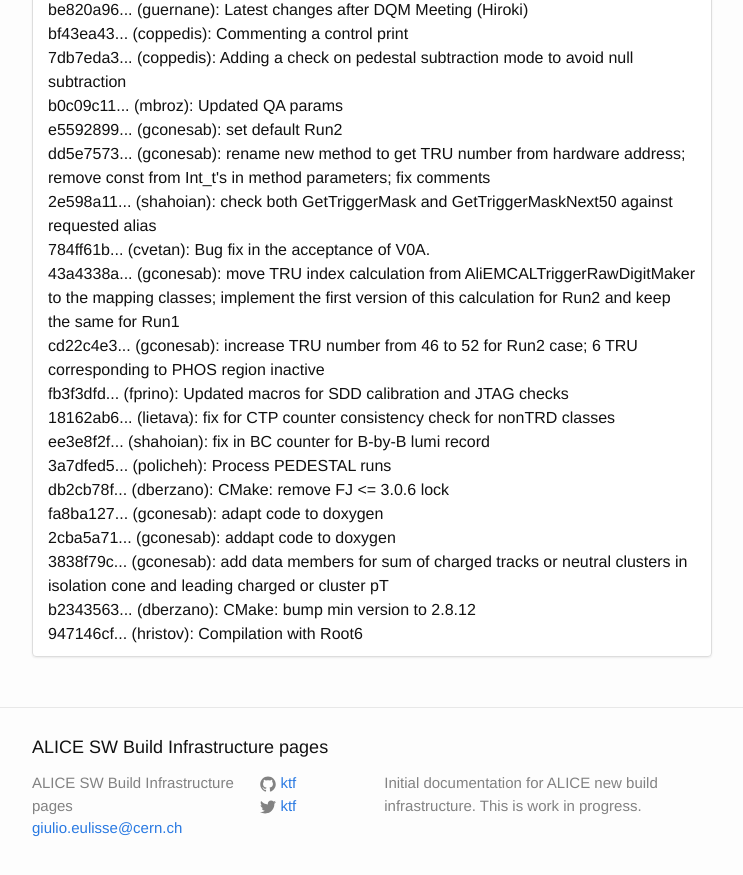
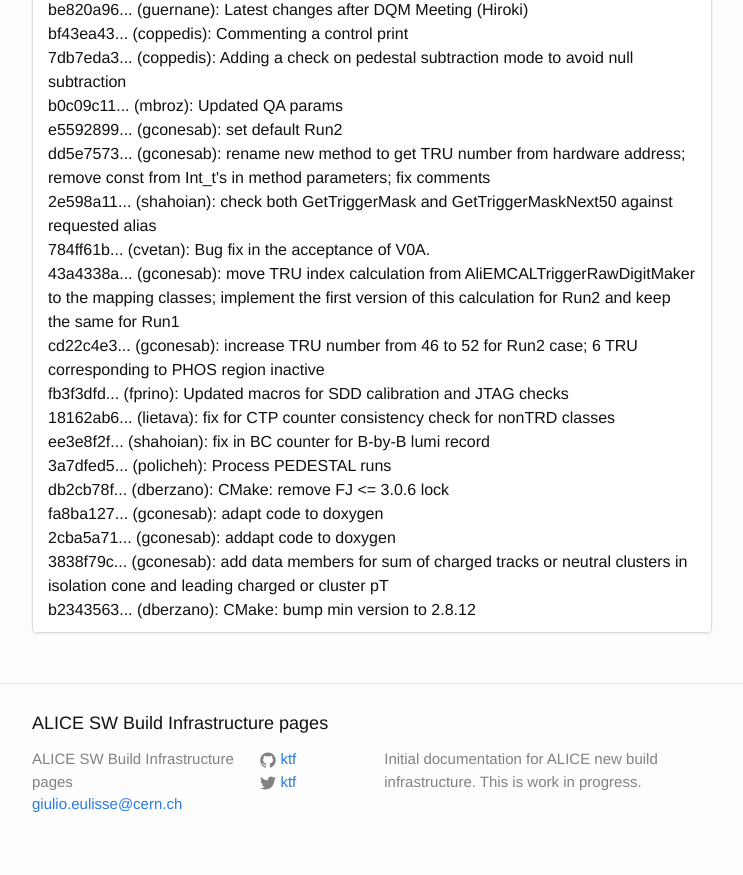
Before and after one commit to alisw/alisw.github.io, a Jekyll site: the page built from index.html, in a window 1280 px wide and 900 px high, scrolled down 1982 px. Shown: the top 875 px of the window, without its empty margins (268-1011 px from the left). Built offline with Jekyll 4.4.1, drawn with Linux system fonts in a browser that asks for light colours; nearby versions of some CDN libraries.

Commit message:
Updated results.

```diff
--- a/_data/commits-aliroot-master.yaml
+++ b/_data/commits-aliroot-master.yaml
@@ -193,8 +193,3 @@
  message: >-
     CMake: bump min version to 2.8.12
  author: !!str dberzano
--
- commit: "947146cf75ab55f29440cb1409998e40498e13ac"
- message: >-
-    Compilation with Root6
- author: !!str hristov
```
